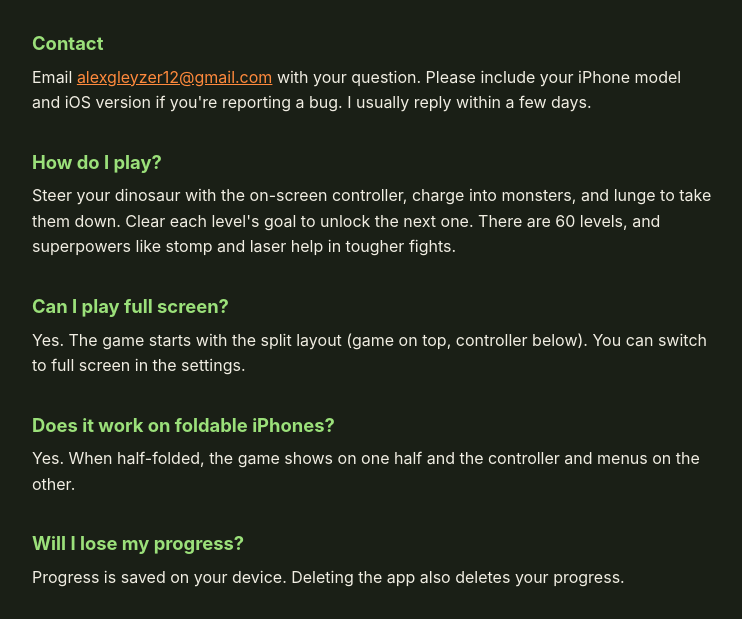
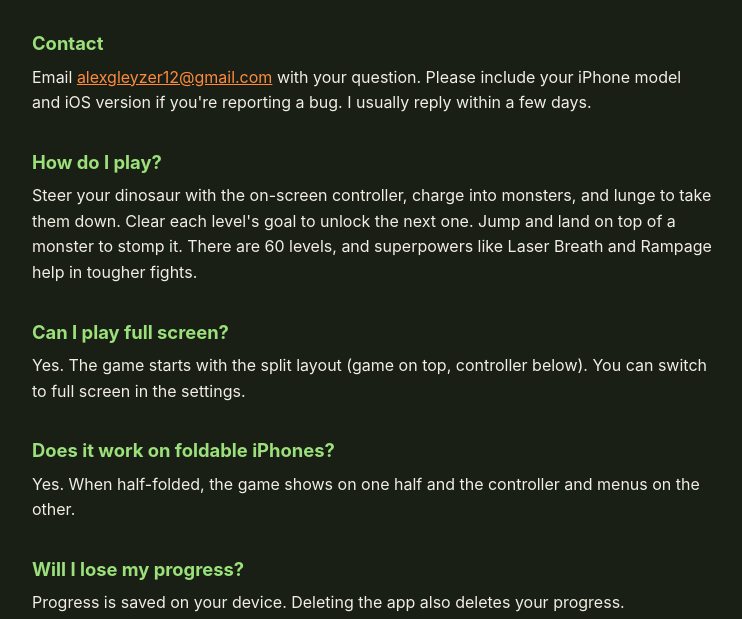
Before and after one commit to AlexG1722/AlexG1722.github.io, a plain HTML site: page dinorampage/support.html in a window 1280 px wide. Shown: the part 123-742 px from the top of the page, without its empty margins (268-1010 px from the left). Drawn offline with Linux system fonts and the light colour scheme.

Commit message:
Fix Dino Rampage stomp description: stomp is a move, not a superpower
Co-Authored-By: Claude Opus 5.5 <noreply@anthropic.com>
Claude-Session: https://claude.ai/code/session_01WNBu8DYFD59fjDQDqaTCrK

```diff
--- a/dinorampage/support.html
+++ b/dinorampage/support.html
@@ -25,7 +25,7 @@
   <p>Email <a href="mailto:alexgleyzer12@gmail.com?subject=Dino%20Rampage%20support">alexgleyzer12@gmail.com</a> with your question. Please include your iPhone model and iOS version if you're reporting a bug. I usually reply within a few days.</p>
 
   <h2>How do I play?</h2>
-  <p>Steer your dinosaur with the on-screen controller, charge into monsters, and lunge to take them down. Clear each level's goal to unlock the next one. There are 60 levels, and superpowers like stomp and laser help in tougher fights.</p>
+  <p>Steer your dinosaur with the on-screen controller, charge into monsters, and lunge to take them down. Clear each level's goal to unlock the next one. Jump and land on top of a monster to stomp it. There are 60 levels, and superpowers like Laser Breath and Rampage help in tougher fights.</p>
 
   <h2>Can I play full screen?</h2>
   <p>Yes. The game starts with the split layout (game on top, controller below). You can switch to full screen in the settings.</p>
```
Also changed, not shown: index.html (+1 -1 lines).
